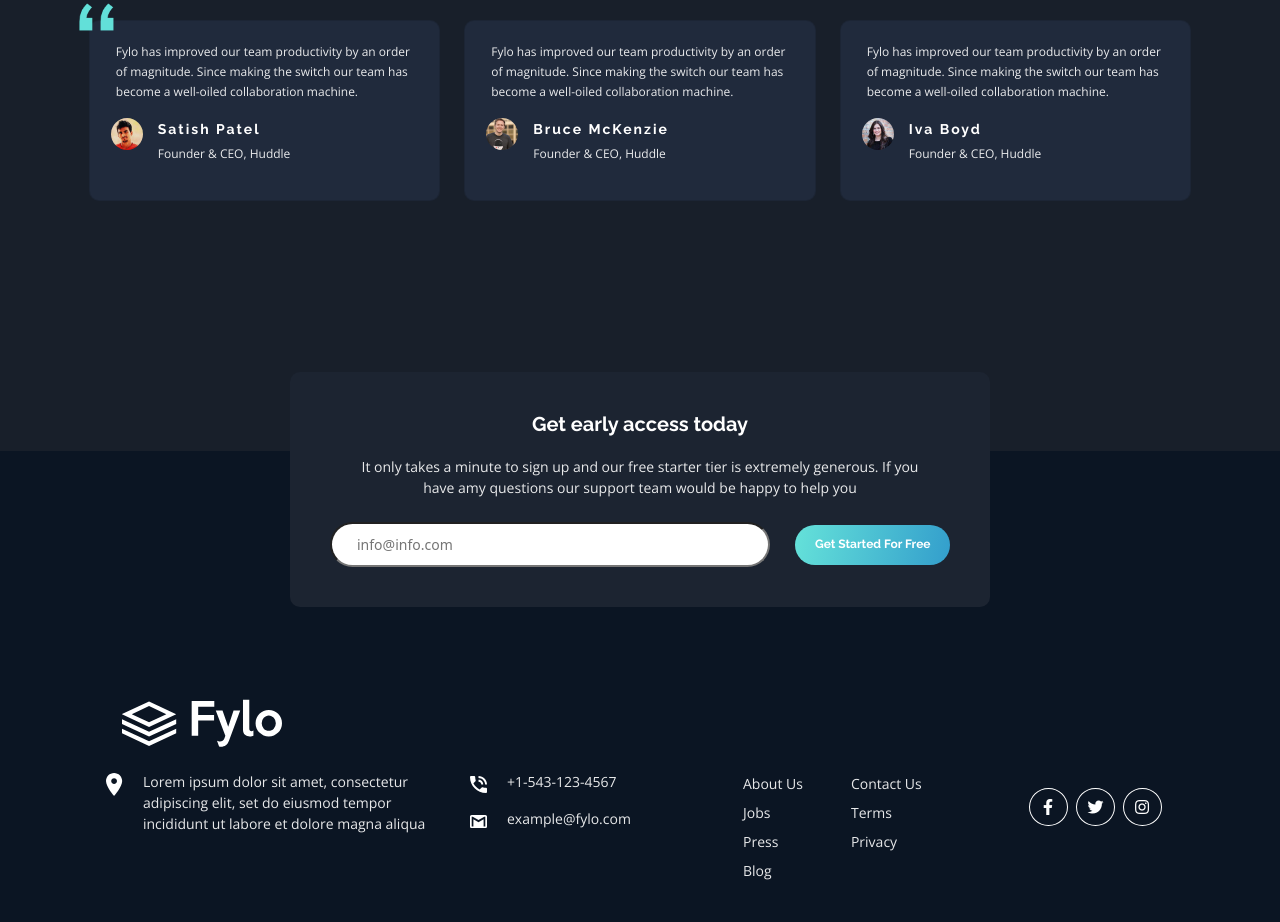
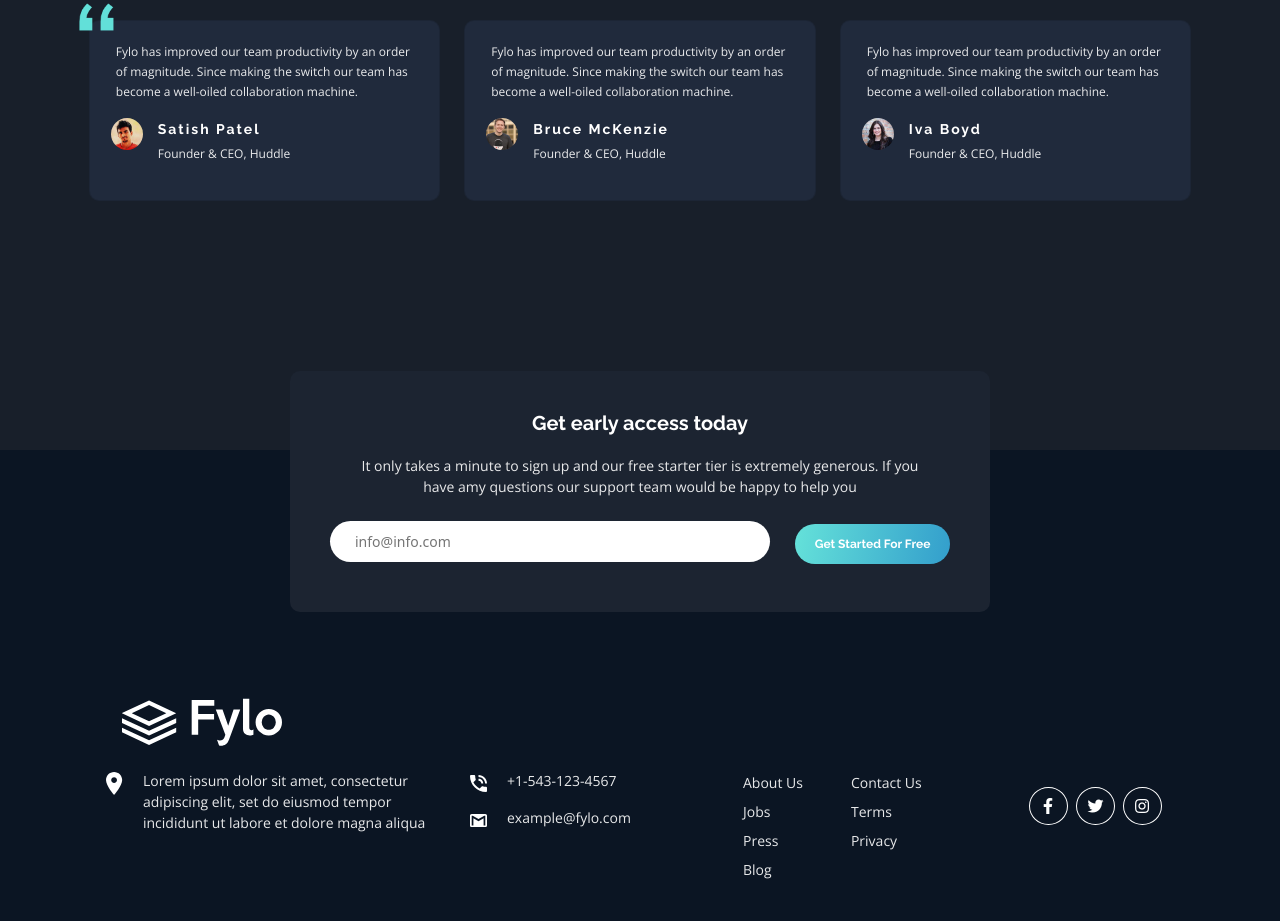
Before and after one commit to DMitte/Fylo, a plain HTML site: page index.html in a window 1280 px wide. Shown: the part 2414-3336 px from the top of the page. Drawn offline with nearby package versions, Linux system fonts and the light colour scheme.

Commit message:
terminado

```diff
--- a/css/style-responsive.css
+++ b/css/style-responsive.css
@@ -16,6 +16,9 @@
 
     #stay .container .row .imagen img {
         width: 35em;
+    }
+    footer{
+        margin-top: -1px;
     }
 }
 
@@ -101,12 +104,12 @@
     footer #sign-up form{
         flex-direction: row !important;
     }
-    footer #sign-up form input{
+    footer #sign-up form .email{
         width: 100%;
         margin-right: 25px;
         padding: 10px 25px;
     }
-    footer #sign-up form a{
+    footer #sign-up form .action{
         margin-top: 3px;
         width: 35%;
         padding: 10px ;
@@ -125,5 +128,12 @@
     footer .container .row .redes{
         margin-top: 0;
     }
+    footer #sign-up form label.error{
+        font-family: 'Raleway', sans-serif;
+        font-size: 11px;
+        position: absolute;
+        bottom: 3px;
+        left: 10%;
+    }
 
 }
--- a/css/style.css
+++ b/css/style.css
@@ -1,5 +1,9 @@
 @import url('https://fonts.googleapis.com/css2?family=Open+Sans:wght@400;700&family=Raleway:wght@200;400;700&display=swap');
-
+input,
+input:focus{
+    border: none;
+    box-shadow: none;
+}
 header{
     background: hsl(217, 28%, 15%);
     background-image: url("../img/bg-curvy-mobile.svg");
@@ -133,7 +137,7 @@ main{
     border-bottom: 1px solid ;
 }
 #stay .container .row .col-12.text-white a img{
-    width: 7%;
+    width: 1.5rem;
 }
 
 /*Team section*/
@@ -190,6 +194,7 @@ main{
 footer{
     background: hsl(216, 53%, 9%);
     position: relative;
+    margin-top: -1px;
 }
 footer #sign-up{
     background: hsl(217, 28%, 15%);
@@ -212,13 +217,13 @@ footer #sign-up p{
     opacity: .9;
 }
 
-footer #sign-up form input{
+footer #sign-up form .email{
     width: 100%;
     padding: 15px 25px;
     border-radius: 25px;
-    margin-bottom: 15px;
+    margin-bottom: 25px;
 }
-footer #sign-up form a{
+footer #sign-up form .action{
     background: linear-gradient(100deg,hsl(176, 68%, 64%),hsl(198, 60%, 50%));
     width: 100%;
     padding: 15px;
@@ -227,6 +232,13 @@ footer #sign-up form a{
     text-decoration: none;
     font-family: 'Raleway', sans-serif;
     font-weight: 700;
+}
+
+footer #sign-up form label.error{
+    color: hsl(0, 100%, 63%);
+    margin-top: -15px;
+    margin-bottom: 25px;
+
 }
 
 footer .container .row .img_footer{
@@ -287,7 +299,7 @@ footer .container .row .redes .d-flex .red{
     opacity: 1;
 }
 .header-body .boton a:hover,
-footer #sign-up form a:hover{
+footer #sign-up form .action:hover{
     background:  hsl(176, 68%, 64%);
 
 }
--- a/index.html
+++ b/index.html
@@ -197,9 +197,12 @@
     free starter tier is extremely generous. If
     you have amy questions our support team
     would be happy to help you</p>
-    <form class="d-flex flex-column mt-4" action="">
-        <input type="email" placeholder="info@info.com">
-        <a href="#">Get Started For Free </a>
+    <form id="registro" class="d-flex flex-column mt-4" action="" method="post">
+
+        <input class="email" type="email" placeholder="info@info.com">
+
+        <input class="action" type="submit" value="Get Started For Free">
+
     </form>
 </section>
 
@@ -269,6 +272,7 @@
 
 <script src="lib/boostrap/js/bootstrap.min.js"></script>
 <script src="lib/jquery-3.6.0.js"></script>
+<script src="https://cdn.jsdelivr.net/npm/jquery-validation@1.19.3/dist/jquery.validate.min.js"></script>
 <script src="js/app.js"></script>
 </body>
 </html>
--- a/js/app.js
+++ b/js/app.js
@@ -1,8 +1,17 @@
 $(document).ready(function () {
-    ancho= $(window).width();
-    $(document).on(function () {
-        if(ancho => 992){
-            $('.header-body.header').css('display','none');
+    $('#registro').validate({
+        /*reglas para la validacion*/
+        rules: {
+            email: {
+                required: true,
+                email: true
+            }
+        },
+        /*mensajes personalizados para al validacion*/
+        messages :{
+            email: {
+                email : 'Pleace enter a valid email address'
+            }
         }
     });
 });
```
